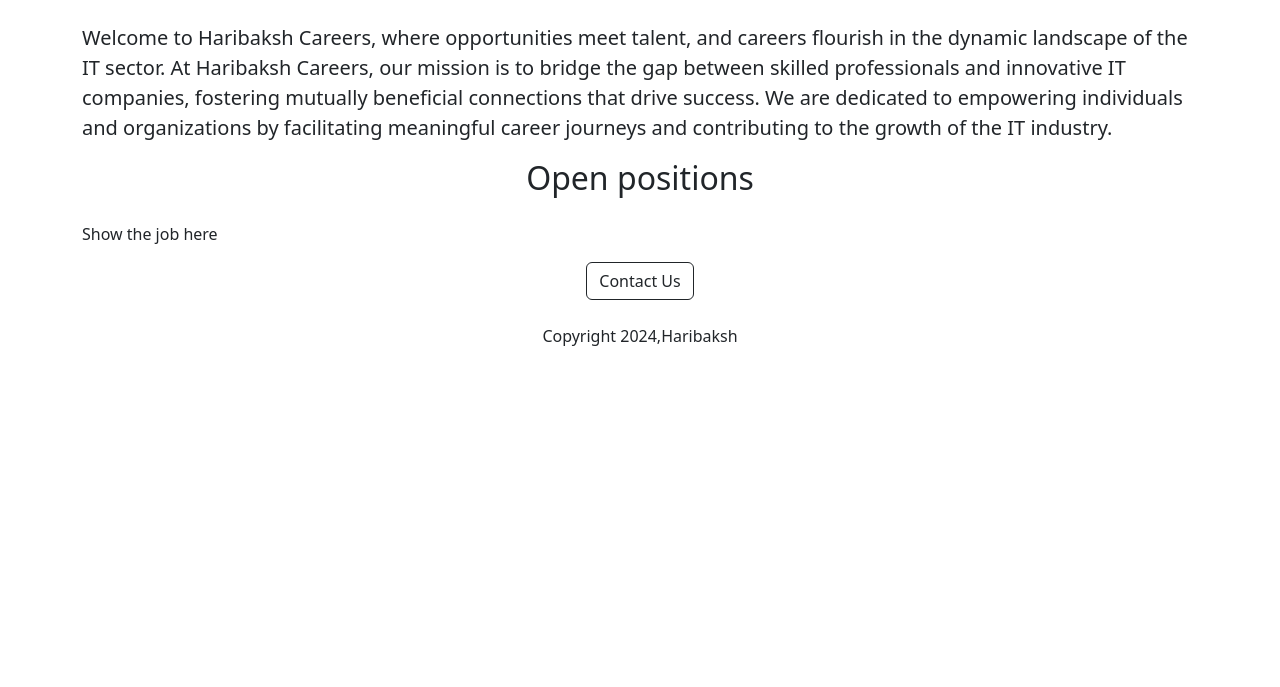
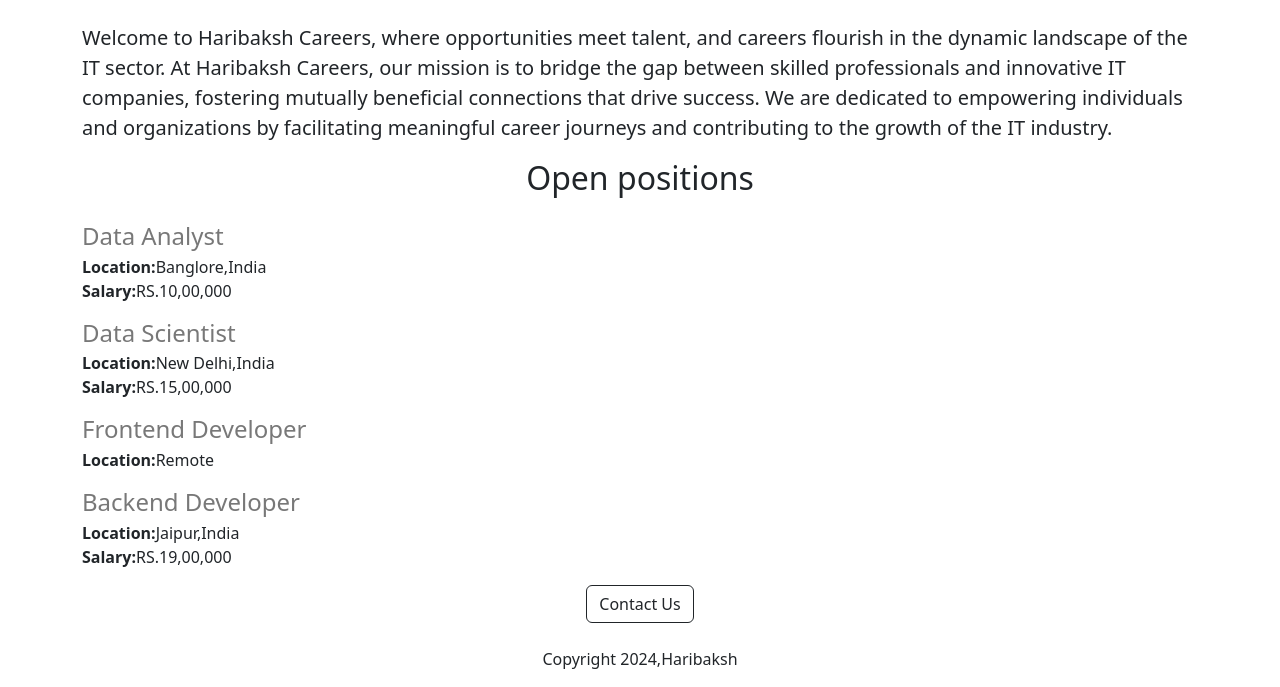
Before and after one commit to NATRAJ-08/Haribaksh-careers-website, a Flask app: page / in a window 1280 px wide. Shown: the part 487-1174 px from the top of the page. Before the commit the page ends 833 px from the top, so only its background shows below. Run offline with Flask 3, Linux system fonts and the light colour scheme.

Commit message:
make some changes

```diff
--- a/app.py
+++ b/app.py
@@ -2,9 +2,39 @@ from flask import Flask,render_template
 
 
 app= Flask (__name__)
+JOBS= [
+  {
+    'id':1,
+    'title': 'Data Analyst',
+    'location': 'Banglore,India',
+    'salary': 'RS.10,00,000'
+  },
+  {
+    'id':2,
+    'title': 'Data Scientist',
+    'location': 'New Delhi,India',
+    'salary': 'RS.15,00,000'
+  },
+  {
+    'id':3,
+    'title': 'Frontend Developer',
+    'location': 'Remote',
+  },
+  {
+    'id':4,
+    'title': 'Backend Developer',
+    'location': 'Jaipur,India',
+    'salary': 'RS.19,00,000'
+  }
+]
+
+
+
 @app.route('/')
 def hello_world():
-  return render_template('home.html')
+  return render_template('home.html',
+                         jobs=JOBS,
+                        company_name='Haribaksh')
 
 if __name__ == "__main__":
   app.run(host='0.0.0.0',port=True)
--- a/templates/home.html
+++ b/templates/home.html
@@ -19,7 +19,7 @@
     </head>
     <body>
       <div class= "container">
-     <h1 class="text-center mt-2 mb-4"> Haribaksh careers</h1>
+     <h1 class="text-center mt-2 mb-4"> {{company_name}} careers</h1>
       <img class="img-fluid" id="banner" src="https://b97df2ea-47ef-494d-a1a9-e43c29860bec-00-3n8nedzlv76ni.sisko.replit.dev/static/banner.jpg"height="320" >
       <h2 class="text-center mt-2 mb-4"> About Haribaksh</h2>
       <p class="lead">
@@ -27,7 +27,11 @@
       At Haribaksh Careers, our mission is to bridge the gap between skilled professionals and innovative IT companies, fostering mutually beneficial connections that drive success. We are dedicated to empowering individuals and organizations by facilitating meaningful career journeys and contributing to the growth of the IT industry.
       </p>
       <h2 class="text-center mt-2 mb-4">Open positions</h2>
-      <p>Show the job here</p>
+      <div>
+        {% for job in jobs %}
+       {% include 'jobitem.html' %}
+        {% endfor %}
+      </div>
         <div class="text-center">
           <button type="button" class="btn btn-outline-dark">Contact Us</button>
           <p class="mt-4">Copyright 2024,Haribaksh</p>
--- /dev/null
+++ b/templates/jobitem.html
@@ -0,0 +1,13 @@
+<div style="margin-bottom:16px;">
+  <h4
+    style="color:rgb(120, 120, 120); margin-bottom:4px;">
+    {{job['title']}}</h4>
+  <div>
+    <b>Location:</b>{{job['location']}}
+  </div>
+  {% if 'salary' in job %}
+  <div>
+    <b>Salary:</b>{{job['salary']}}
+  </div>
+  {% endif %}
+</div>
```
